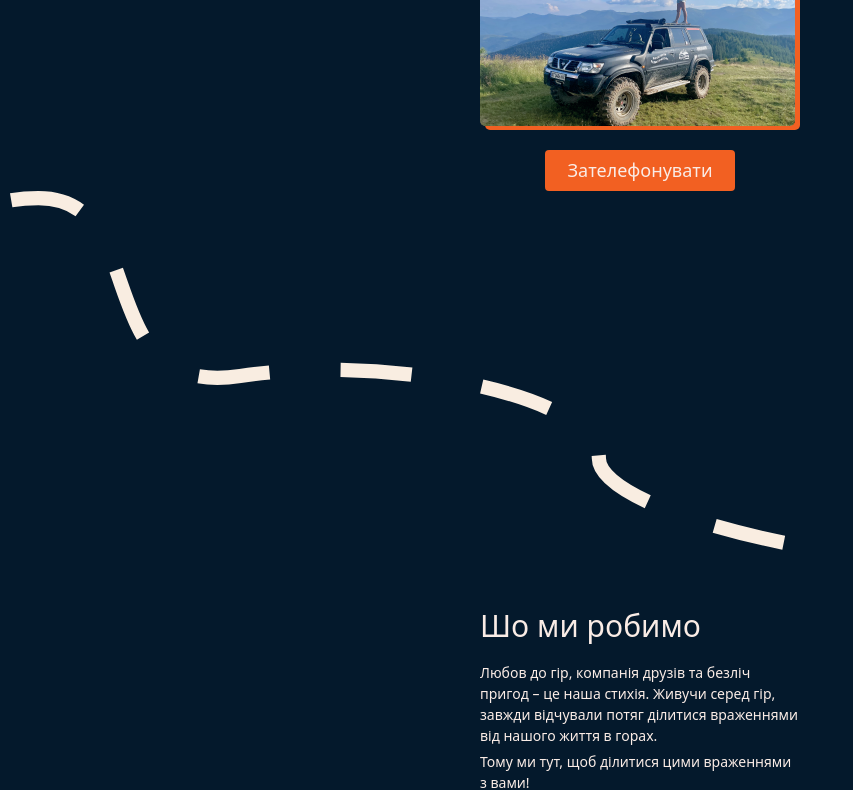
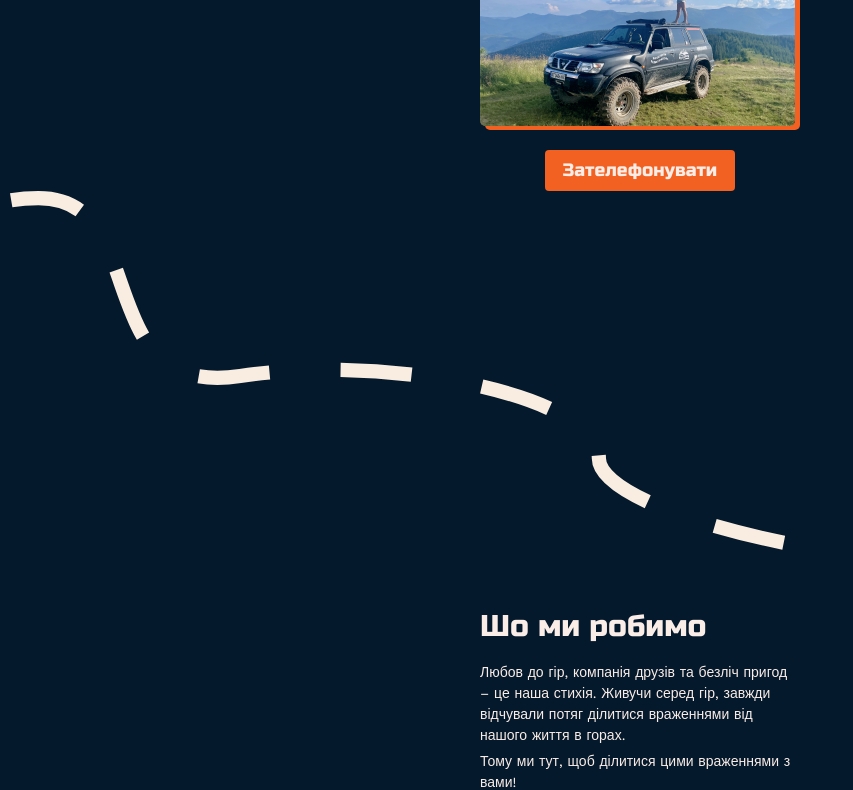
Before and after one commit to Wiret02/verhovyd, a website built with Vite: page index.html in a window 1280 px wide. Shown: the part 348-1138 px from the top of the page, without its empty margins (0-853 px from the left). Built offline with nearby package versions, Linux system fonts and the light colour scheme.

Commit message:
Added fonts, used it for all typography

```diff
--- a/assets/scss/_global-styles.scss
+++ b/assets/scss/_global-styles.scss
@@ -1,4 +1,5 @@
 @import "../scss/bootstrap-reboot.min.scss";
+@import url('https://fonts.googleapis.com/css2?family=Russo+One&family=Work+Sans:ital,wght@0,100..900;1,100..900&display=swap');
 @import "variables";
 
 *, ul {
@@ -26,6 +27,7 @@ img {
 body {
     color: $accent-text-color;
     background-color: $main-bgc-color;
+    font-family: "Work Sans", sans-serif;
     font-size: 14px;
 }
 
@@ -50,6 +52,10 @@ h3 {
     font-size: 20px;
 }
 
+h1, h2 {
+    font-family: "Russo One", sans-serif;
+}
+
 p {
     margin-bottom: 5px;
 }
--- a/assets/scss/blocks/_first-screen.scss
+++ b/assets/scss/blocks/_first-screen.scss
@@ -54,5 +54,6 @@
     justify-content: center;
     align-items: center;
     color: $accent-text-color;
+    font-family: "Russo One", sans-serif;
     font-size: 18px;
 }
--- a/assets/scss/blocks/_routs.scss
+++ b/assets/scss/blocks/_routs.scss
@@ -17,6 +17,7 @@
         }
         &__price {
             font-size: 18px;
+            font-family: "Russo One", sans-serif;
             font-weight: 500;
             text-align: center;
         }
```
